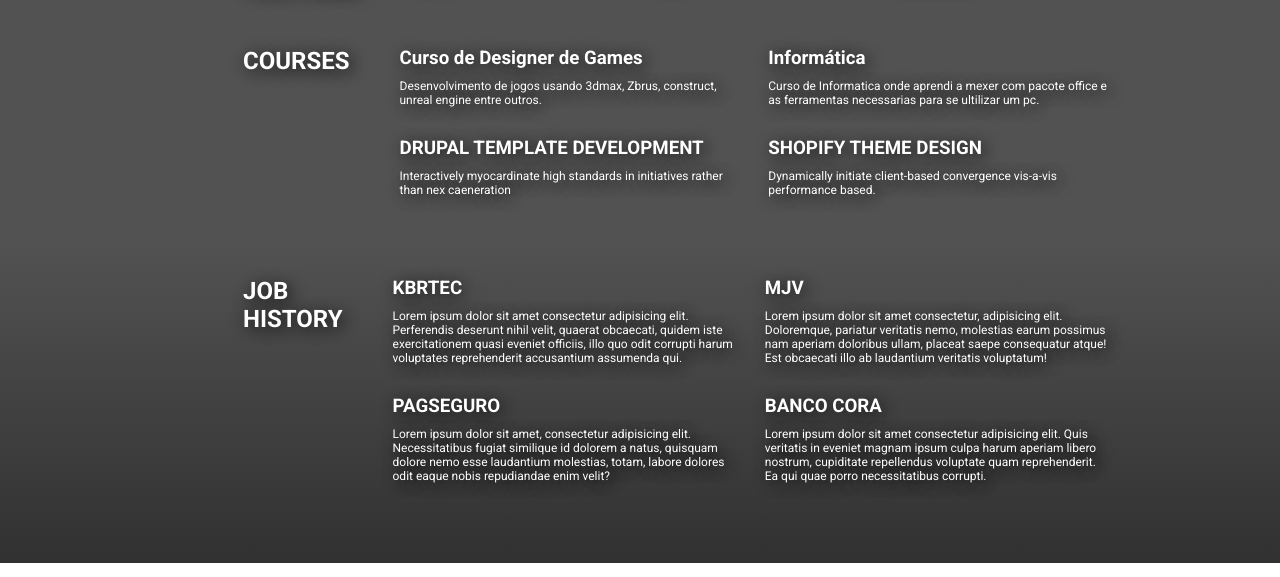
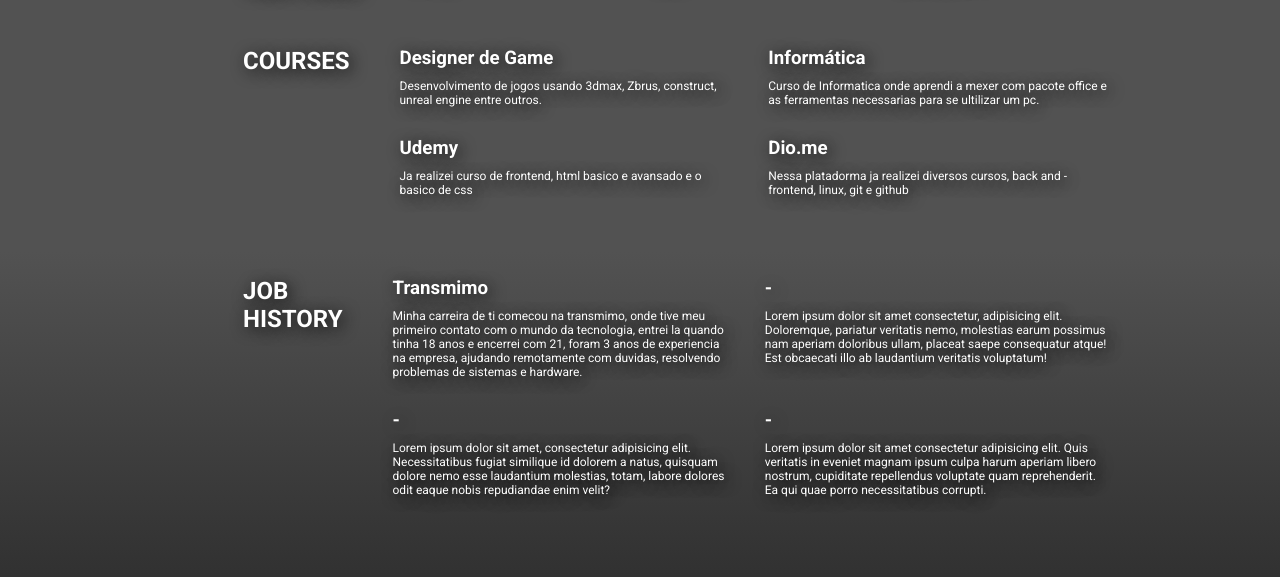
Before and after one commit to rribeiro151/rribeiro151.github.io, a plain HTML site: page index.html in a window 1280 px wide. Shown: the part 400-977 px from the top of the page. Drawn offline with Linux system fonts and the light colour scheme.

Commit message:
alteracoes escrita

```diff
--- a/index.html
+++ b/index.html
@@ -1,5 +1,5 @@
 <!DOCTYPE html>
-<html lang="en">
+<html lang="pt-br">
 
 <head>
   <meta charset="UTF-8" />
@@ -26,10 +26,7 @@
         <h1 class="title">Ronaldo Ribeiro de Oliveira</h1>
         <h2 class="subtitle">Frontend Developer</h2>
         <p class="about-me">
-          Lorem ipsum, dolor sit amet consectetur adipisicing elit.
-          Repellendus nobis fuga minus iure excepturi a aperiam blanditiis
-          minima, rerum similique doloremque ab tempore. Consequuntur modi,
-          incidunt dolorem pariatur culpa iure!
+          Olá meu nome é Ronaldo, tenho 22 e moro em Valinhos-sp, sou um cara tranquilo, gosto muito de técnologia e atualmente buscando oportunidade na área de frontend, ja trabalhei como assistente de suporte de ti e venho aprimorando minhas habilidades cada vez mais.
         </p>
         <dl class="general-infos">
           <div>
@@ -92,7 +89,7 @@
         <h2 class="prof-infos-title">COURSES</h2>
         <ul class="prof-courses">
           <li class="prof-course">
-            <h3 class="prof-course-title">Curso de Designer de Games</h3>
+            <h3 class="prof-course-title"><strong>Designer de Game</strong></h3>
             <p class="prof-course-description">
               Desenvolvimento de jogos usando 3dmax, Zbrus, construct, unreal engine entre outros.
             </p>
@@ -104,17 +101,15 @@
             </p>
           </li>
           <li class="prof-course">
-            <h3 class="prof-course-title">DRUPAL TEMPLATE DEVELOPMENT</h3>
+            <h3 class="prof-course-title">Udemy</h3>
             <p class="prof-course-description">
-              Interactively myocardinate high standards in initiatives rather
-              than nex caeneration
+              Ja realizei curso de frontend, html basico e avansado e o basico de css
             </p>
           </li>
           <li class="prof-course">
-            <h3 class="prof-course-title">SHOPIFY THEME DESIGN</h3>
+            <h3 class="prof-course-title">Dio.me</h3>
             <p class="prof-course-description">
-              Dynamically initiate client-based convergence vis-a-vis
-              performance based.
+              Nessa platadorma ja realizei diversos cursos, back and - frontend, linux, git e github
             </p>
           </li>
         </ul>
@@ -123,16 +118,13 @@
         <h2 class="prof-infos-title">JOB HISTORY</h2>
         <ul class="prof-courses">
           <li class="prof-course">
-            <h3 class="prof-course-title">KBRTEC</h3>
+            <h3 class="prof-course-title">Transmimo</h3>
             <p class="prof-course-description">
-              Lorem ipsum dolor sit amet consectetur adipisicing elit.
-              Perferendis deserunt nihil velit, quaerat obcaecati, quidem iste
-              exercitationem quasi eveniet officiis, illo quo odit corrupti
-              harum voluptates reprehenderit accusantium assumenda qui.
+           Minha carreira de ti comecou na transmimo, onde tive meu primeiro contato com o mundo da tecnologia, entrei la quando tinha 18 anos e encerrei com 21, foram 3 anos de experiencia na empresa, ajudando remotamente com duvidas, resolvendo problemas de sistemas e hardware.
             </p>
           </li>
           <li class="prof-course">
-            <h3 class="prof-course-title">MJV</h3>
+            <h3 class="prof-course-title">-</h3>
             <p class="prof-course-description">
               Lorem ipsum dolor sit amet consectetur, adipisicing elit.
               Doloremque, pariatur veritatis nemo, molestias earum possimus
@@ -141,7 +133,7 @@
             </p>
           </li>
           <li class="prof-course">
-            <h3 class="prof-course-title">PAGSEGURO</h3>
+            <h3 class="prof-course-title">-</h3>
             <p class="prof-course-description">
               Lorem ipsum dolor sit amet, consectetur adipisicing elit.
               Necessitatibus fugiat similique id dolorem a natus, quisquam
@@ -150,7 +142,7 @@
             </p>
           </li>
           <li class="prof-course">
-            <h3 class="prof-course-title">BANCO CORA</h3>
+            <h3 class="prof-course-title">-</h3>
             <p class="prof-course-description">
               Lorem ipsum dolor sit amet consectetur adipisicing elit. Quis
               veritatis in eveniet magnam ipsum culpa harum aperiam libero
```
